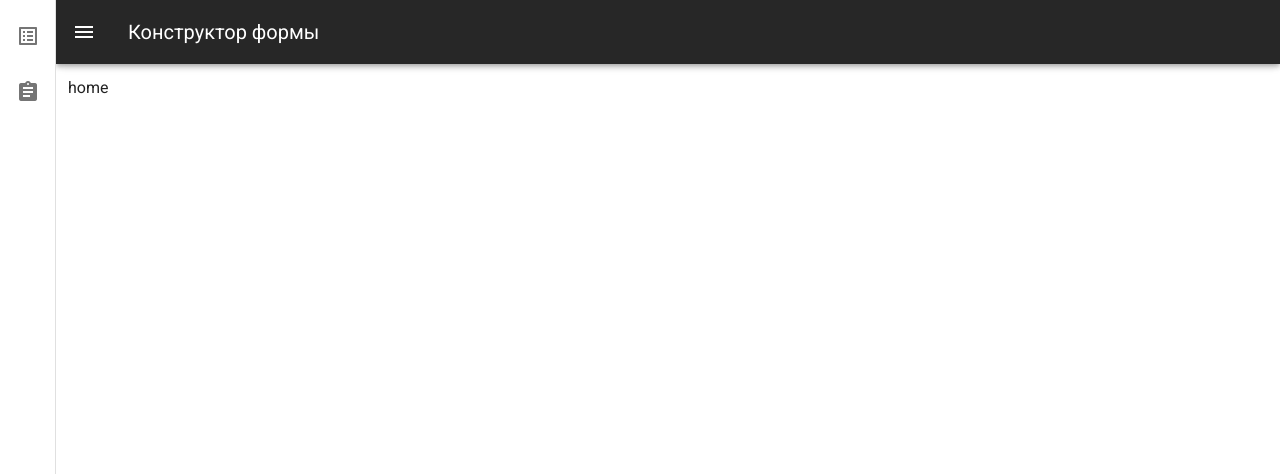
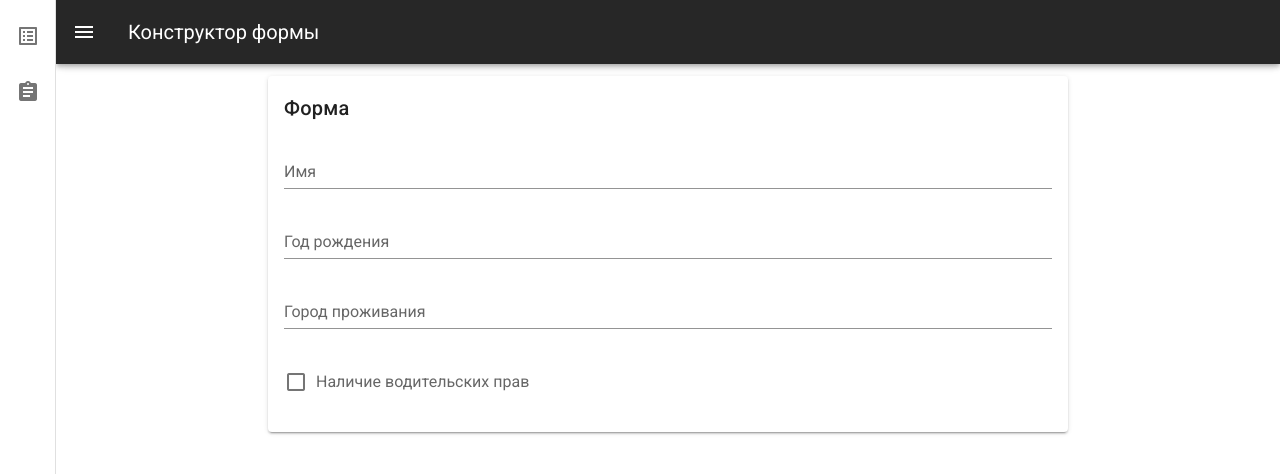
Before and after one commit to kabarchonok/maxim-homework, a Vue app: page / in a window 1280 px wide. Shown: the top 474 px of the page. Built offline with nearby package versions, Linux system fonts and the light colour scheme.

Commit message:
update router

```diff
--- a/src/router/index.ts
+++ b/src/router/index.ts
@@ -7,11 +7,6 @@ Vue.use(VueRouter)
 const routes: Array<RouteConfig> = [
   {
     path: '/',
-    name: 'Home',
-    component: Home
-  },
-  {
-    path: '/form',
     name: 'Form',
     component: () => import(/* webpackChunkName: "form" */ '../views/Form.vue')
   },
--- a/src/views/Home.vue
+++ /dev/null
@@ -1,12 +0,0 @@
-<template>
-  <div class="home">
-    home
-  </div>
-</template>
-
-<script>
-import { Vue, Component } from 'vue-property-decorator'
-
-@Component
-export default class HomeView extends Vue {}
-</script>
```
